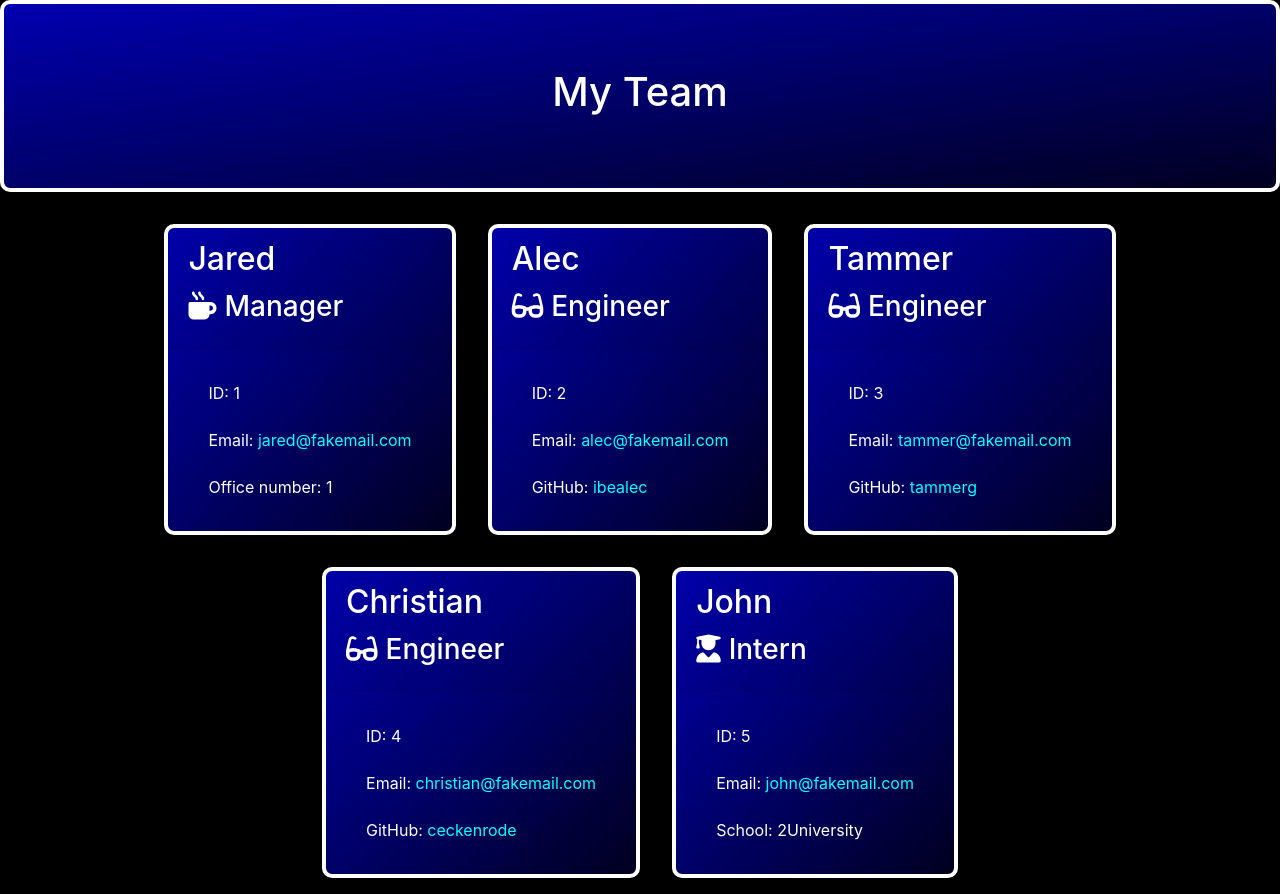
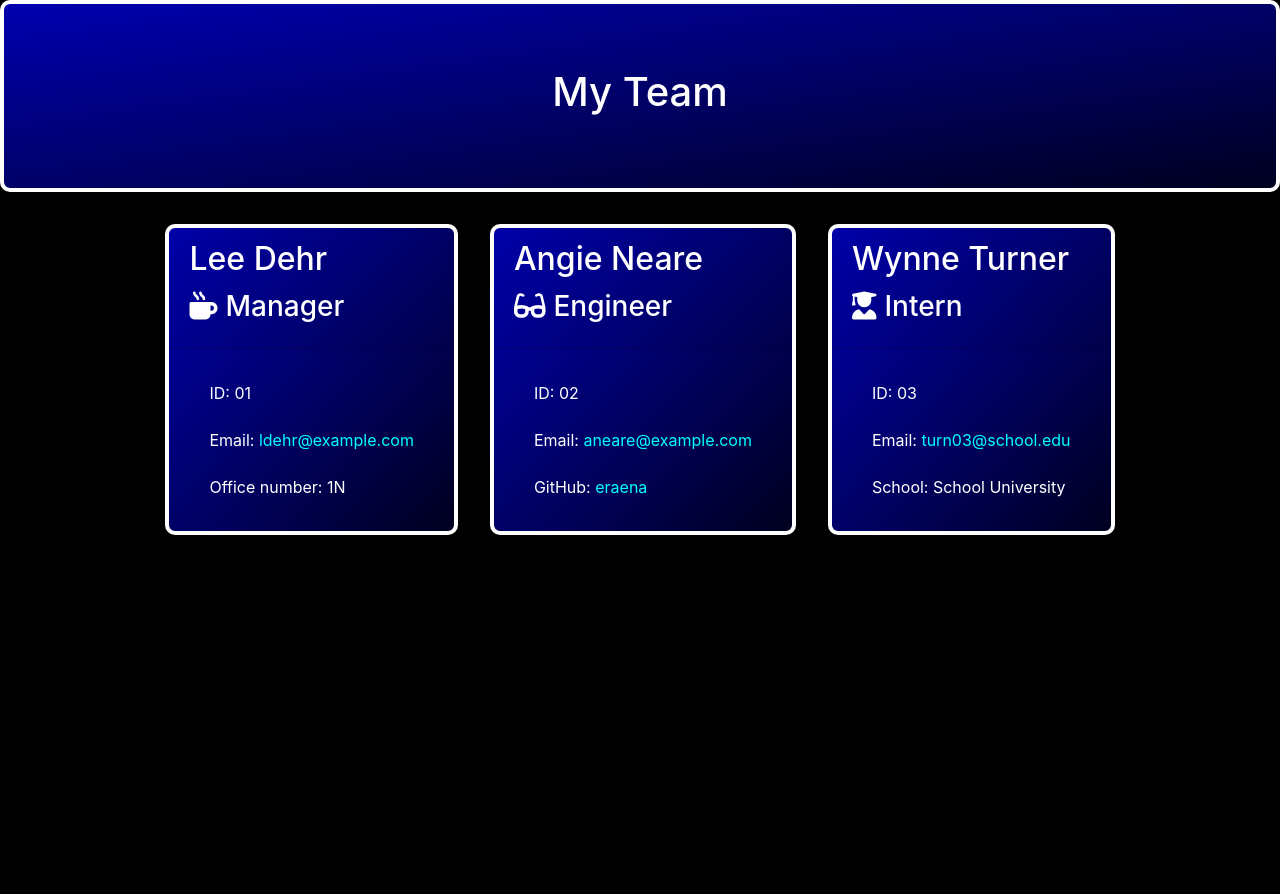
Before and after one commit to arbdt/team-profile-generator, a website: page Develop/output/team.html in a window 1280 px wide. After the commit the page ends 800 px from the top, so only its background shows below. Drawn offline with nearby package versions, Linux system fonts and the light colour scheme.

Commit message:
updated example output

```diff
--- a/Develop/output/team.html
+++ b/Develop/output/team.html
@@ -8,8 +8,47 @@
     <title>My Team</title>
     <link rel="stylesheet" href="https://stackpath.bootstrapcdn.com/bootstrap/4.3.1/css/bootstrap.min.css"
         integrity="sha384-ggOyR0iXCbMQv3Xipma34MD+dH/1fQ784/j6cY/iJTQUOhcWr7x9JvoRxT2MZw1T" crossorigin="anonymous">
-    <link rel="stylesheet" href="style.css">
     <script src="https://kit.fontawesome.com/c502137733.js"></script>
+    <style>
+    /* CUSTOM STYLE SHEET */
+    body{
+        background-color: black;
+    }
+
+    a {
+        color: #00FFFF;
+    }
+
+    a:hover {
+        color: white;
+    }
+
+    .team-heading{
+        background: linear-gradient(to bottom right, #0000b0, #000020),
+            linear-gradient(to bottom left, #000050, #000080);
+        color: white;
+        border: 0.3rem solid white;
+        border-radius: 10px;
+    }
+
+    .employee-card{
+        background: linear-gradient(to bottom right, #0000b0, #000020),
+            linear-gradient(to bottom left, #000050, #000080);
+        color: white;
+        margin: 1rem;
+        border: 0.3rem solid white;
+        border-radius: 10px;
+    }
+
+    .employee-card .card-title{
+        color: white;
+    }
+
+    .employee-card .list-group-item {
+        background-color: rgba(0, 0, 0, 0);
+        border: none;
+    }
+    </style>
 </head>
 
 <body>
@@ -25,66 +64,40 @@
             <div class="team-area col-12 d-flex flex-wrap justify-content-center">
                 <div class="card employee-card">
     <div class="card-header">
-        <h2 class="card-title">Jared</h2>
+        <h2 class="card-title">Lee Dehr</h2>
         <h3 class="card-title"><i class="fas fa-mug-hot mr-2"></i>Manager</h3>
     </div>
     <div class="card-body">
         <ul class="list-group">
-            <li class="list-group-item">ID: 1</li>
-            <li class="list-group-item">Email: <a href="mailto:jared@fakemail.com">jared@fakemail.com</a></li>
-            <li class="list-group-item">Office number: 1</li>
+            <li class="list-group-item">ID: 01</li>
+            <li class="list-group-item">Email: <a href="mailto:ldehr@example.com">ldehr@example.com</a></li>
+            <li class="list-group-item">Office number: 1N</li>
         </ul>
     </div>
 </div>
 <div class="card employee-card">
     <div class="card-header">
-        <h2 class="card-title">Alec</h2>
+        <h2 class="card-title">Angie Neare</h2>
         <h3 class="card-title"><i class="fas fa-glasses mr-2"></i>Engineer</h3>
     </div>
     <div class="card-body">
         <ul class="list-group">
-            <li class="list-group-item">ID: 2</li>
-            <li class="list-group-item">Email: <a href="mailto:alec@fakemail.com">alec@fakemail.com</a></li>
-            <li class="list-group-item">GitHub: <a href="https://github.com/ibealec" target="_blank" rel="noopener noreferrer">ibealec</a></li>
+            <li class="list-group-item">ID: 02</li>
+            <li class="list-group-item">Email: <a href="mailto:aneare@example.com">aneare@example.com</a></li>
+            <li class="list-group-item">GitHub: <a href="https://github.com/eraena" target="_blank" rel="noopener noreferrer">eraena</a></li>
         </ul>
     </div>
 </div>
 <div class="card employee-card">
     <div class="card-header">
-        <h2 class="card-title">Tammer</h2>
-        <h3 class="card-title"><i class="fas fa-glasses mr-2"></i>Engineer</h3>
-    </div>
-    <div class="card-body">
-        <ul class="list-group">
-            <li class="list-group-item">ID: 3</li>
-            <li class="list-group-item">Email: <a href="mailto:tammer@fakemail.com">tammer@fakemail.com</a></li>
-            <li class="list-group-item">GitHub: <a href="https://github.com/tammerg" target="_blank" rel="noopener noreferrer">tammerg</a></li>
-        </ul>
-    </div>
-</div>
-<div class="card employee-card">
-    <div class="card-header">
-        <h2 class="card-title">Christian</h2>
-        <h3 class="card-title"><i class="fas fa-glasses mr-2"></i>Engineer</h3>
-    </div>
-    <div class="card-body">
-        <ul class="list-group">
-            <li class="list-group-item">ID: 4</li>
-            <li class="list-group-item">Email: <a href="mailto:christian@fakemail.com">christian@fakemail.com</a></li>
-            <li class="list-group-item">GitHub: <a href="https://github.com/ceckenrode" target="_blank" rel="noopener noreferrer">ceckenrode</a></li>
-        </ul>
-    </div>
-</div>
-<div class="card employee-card">
-    <div class="card-header">
-        <h2 class="card-title">John</h2>
+        <h2 class="card-title">Wynne Turner</h2>
         <h3 class="card-title"><i class="fas fa-user-graduate mr-2"></i>Intern</h3>
     </div>
     <div class="card-body">
         <ul class="list-group">
-            <li class="list-group-item">ID: 5</li>
-            <li class="list-group-item">Email: <a href="mailto:john@fakemail.com">john@fakemail.com</a></li>
-            <li class="list-group-item">School: 2University</li>
+            <li class="list-group-item">ID: 03</li>
+            <li class="list-group-item">Email: <a href="mailto:turn03@school.edu">turn03@school.edu</a></li>
+            <li class="list-group-item">School: School University</li>
         </ul>
     </div>
 </div>
```
